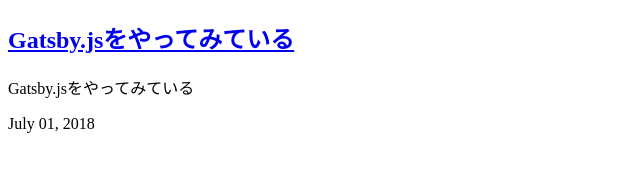
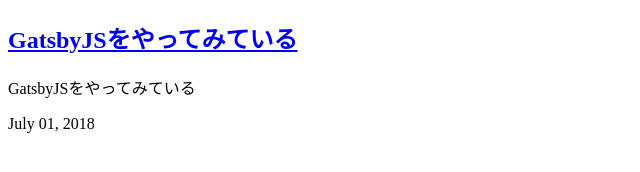
Before and after one commit to ekuinox/feelingso.blue, a Gatsby site: page /posts in a window 1280 px wide. Shown: the full height of the page, 0-640 px from the left. Built offline with nearby package versions, Linux system fonts and the light colour scheme; Gatsby itself is replaced by a stand-in of ours.

Commit message:
Gatsby.js => GatsbyJS

```diff
--- a/src/pages/posts/markdowns/renew-gatsby.md
+++ b/src/pages/posts/markdowns/renew-gatsby.md
@@ -1,14 +1,14 @@
 ---
 path: "/posts/2018/07/01/renew-gatsby"
 date: "2018-07-01T13:26:00Z"
-title: "Gatsby.jsをやってみている"
+title: "GatsbyJSをやってみている"
 tags: ['gatsby']
-excerpt: "Gatsby.jsをやってみている"
+excerpt: "GatsbyJSをやってみている"
 ---
 
 ## やっている
 
-Gatsby.jsというものを知ったので[blog.feelingso.blue](https://blog.feelingso.blue)をもう[feelingso.blue](https://feelingso.blue)と統合して書き直しちゃおうとしている．2つ分けていても特に配置できるコンテンツもないので．
+GatsbyJSというものを知ったので[blog.feelingso.blue](https://blog.feelingso.blue)をもう[feelingso.blue](https://feelingso.blue)と統合して書き直しちゃおうとしている．2つ分けていても特に配置できるコンテンツもないので．
 いきなり触ってしまったので，Reactってなんやねんってなっています．名前しか聞いたことなかったし，まさかここで当たるとは思わなかった（バカ）
 
 ## 参考にしている
```
